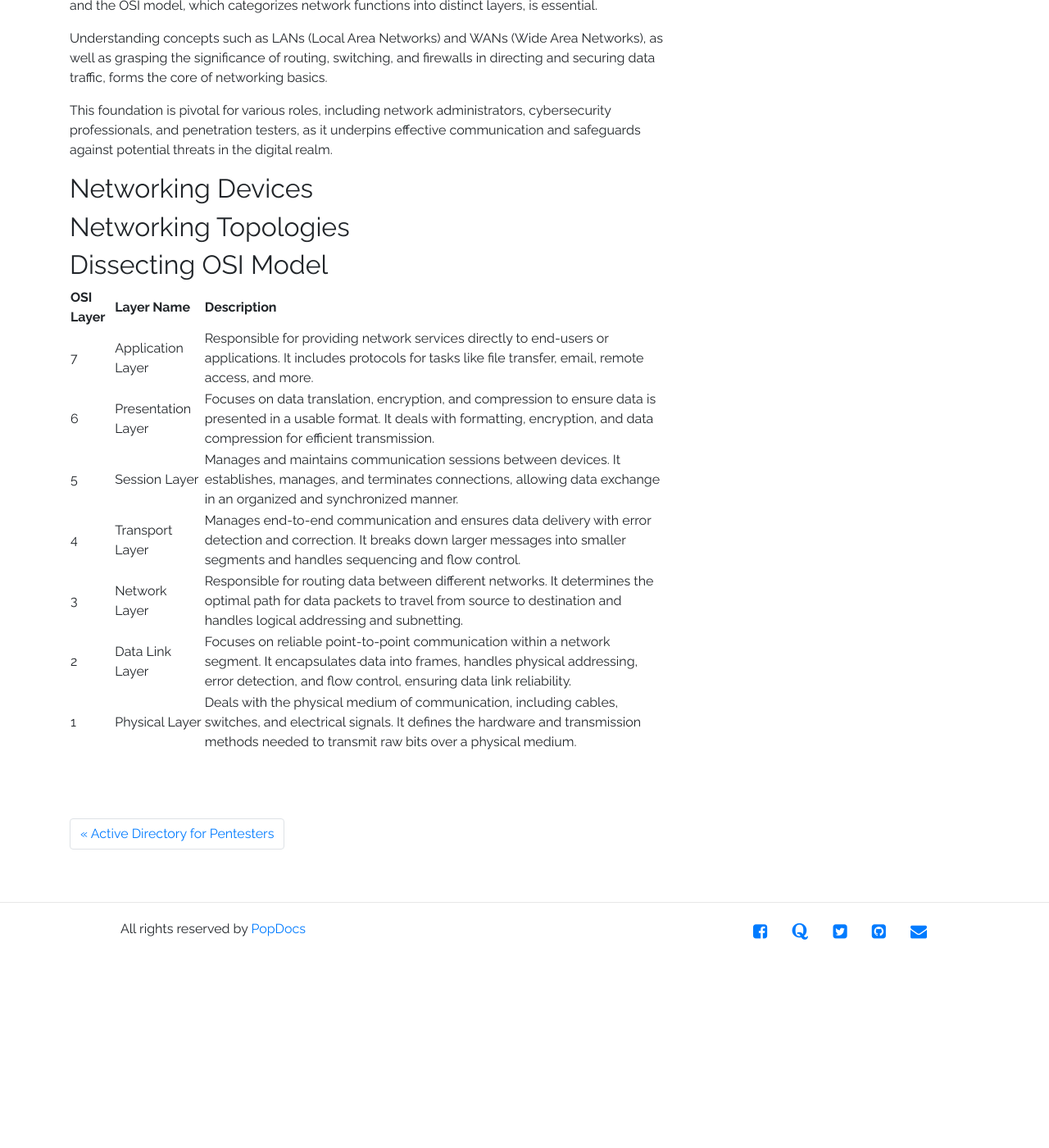
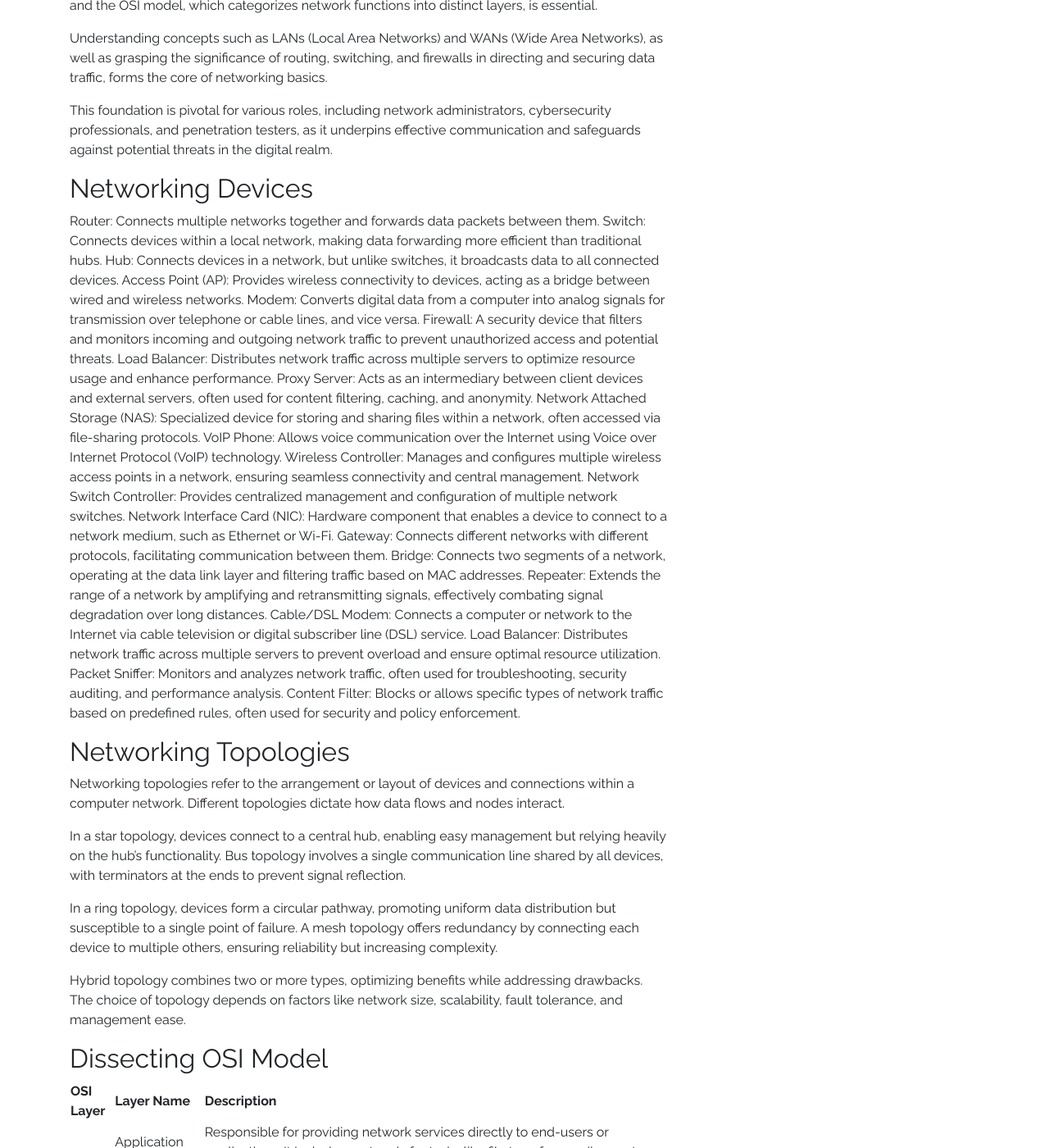
Before and after one commit to rfs85/PopDocs_main, a Jekyll site: the page built from _posts/2016-08-07-networking.markdown, in a window 1280 px wide and 1400 px high, scrolled down 830 px. Shown: the whole window at 82% size. Built offline with Jekyll 4.4.1, drawn with Linux system fonts in a browser that asks for light colours; comment, search, counter and statistics services are not loaded; before the commit the page ends 2001 px from its top, so only the background shows below that.

Commit message:
devices added

```diff
--- a/_posts/2016-08-07-networking.markdown
+++ b/_posts/2016-08-07-networking.markdown
@@ -26,9 +26,35 @@ Understanding concepts such as LANs (Local Area Networks) and WANs (Wide Area Ne
 This foundation is pivotal for various roles, including network administrators, cybersecurity professionals, and penetration testers, as it underpins effective communication and safeguards against potential threats in the digital realm.
 
 ## Networking Devices
-
+Router: Connects multiple networks together and forwards data packets between them.
+Switch: Connects devices within a local network, making data forwarding more efficient than traditional hubs.
+Hub: Connects devices in a network, but unlike switches, it broadcasts data to all connected devices.
+Access Point (AP): Provides wireless connectivity to devices, acting as a bridge between wired and wireless networks.
+Modem: Converts digital data from a computer into analog signals for transmission over telephone or cable lines, and vice versa.
+Firewall: A security device that filters and monitors incoming and outgoing network traffic to prevent unauthorized access and potential threats.
+Load Balancer: Distributes network traffic across multiple servers to optimize resource usage and enhance performance.
+Proxy Server: Acts as an intermediary between client devices and external servers, often used for content filtering, caching, and anonymity.
+Network Attached Storage (NAS): Specialized device for storing and sharing files within a network, often accessed via file-sharing protocols.
+VoIP Phone: Allows voice communication over the Internet using Voice over Internet Protocol (VoIP) technology.
+Wireless Controller: Manages and configures multiple wireless access points in a network, ensuring seamless connectivity and central management.
+Network Switch Controller: Provides centralized management and configuration of multiple network switches.
+Network Interface Card (NIC): Hardware component that enables a device to connect to a network medium, such as Ethernet or Wi-Fi.
+Gateway: Connects different networks with different protocols, facilitating communication between them.
+Bridge: Connects two segments of a network, operating at the data link layer and filtering traffic based on MAC addresses.
+Repeater: Extends the range of a network by amplifying and retransmitting signals, effectively combating signal degradation over long distances.
+Cable/DSL Modem: Connects a computer or network to the Internet via cable television or digital subscriber line (DSL) service.
+Load Balancer: Distributes network traffic across multiple servers to prevent overload and ensure optimal resource utilization.
+Packet Sniffer: Monitors and analyzes network traffic, often used for troubleshooting, security auditing, and performance analysis.
+Content Filter: Blocks or allows specific types of network traffic based on predefined rules, often used for security and policy enforcement.
 ## Networking Topologies
 
+Networking topologies refer to the arrangement or layout of devices and connections within a computer network. Different topologies dictate how data flows and nodes interact.
+
+In a star topology, devices connect to a central hub, enabling easy management but relying heavily on the hub's functionality. Bus topology involves a single communication line shared by all devices, with terminators at the ends to prevent signal reflection.
+
+In a ring topology, devices form a circular pathway, promoting uniform data distribution but susceptible to a single point of failure. A mesh topology offers redundancy by connecting each device to multiple others, ensuring reliability but increasing complexity.
+
+Hybrid topology combines two or more types, optimizing benefits while addressing drawbacks. The choice of topology depends on factors like network size, scalability, fault tolerance, and management ease.
 
 ## Dissecting OSI Model
 
```
